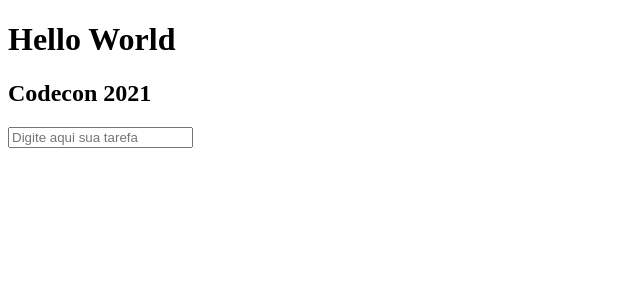
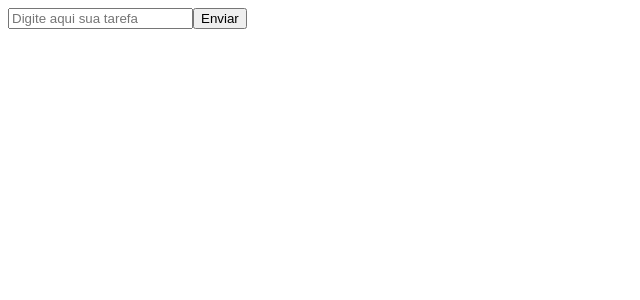
Before and after one commit to pfanovaes/todolist, a React (Create React App) app in the folder todo/: page / in a window 1280 px wide. Shown: the top 300 px of the page, without its empty margins (0-640 px from the left). Built offline with nearby package versions, Linux system fonts and the light colour scheme.

Commit message:
Create addItem function

```diff
--- a/todo/src/ToDoList.js
+++ b/todo/src/ToDoList.js
@@ -1,10 +1,47 @@
 import React, { Component } from 'react';
 
 class ToDoList extends Component {
+    constructor(props) {
+        super(props);
+        this.addItem = this.addItem.bind(this);
+
+        this.state = {
+            Item:[]
+        };
+    }
+
+    addItem(e) {
+        if (this._inputElement.value !== "") {
+            var newItem = {
+                text: this._inputElement.value,
+                key: Date.now()
+
+            };
+
+            this.setState((previouslyState) => {
+                return {
+                    items: previouslyState.items.concat(newItem)
+                };
+            });
+
+            this._inputElement.value = "";
+        }
+
+        e.preventDefault();
+    }
+
+
+
+
+
+
     render() {
         return (
             <>
-                <input placeholder= "Digite aqui sua tarefa" />
+                <form onSubmit={ this.addItem }>
+                <input ref={ (e) => this.inputElement = e} placeholder= "Digite aqui sua tarefa" />
+                <button type="submit">Enviar</button>
+                </form>
             </>
         );
 
--- a/todo/src/index.js
+++ b/todo/src/index.js
@@ -1,14 +1,12 @@
 import React from 'react';
 import ReactDOM from 'react-dom';
-import App from './App';
 import "./style.css";
 import ToDoList from "./ToDoList.js";
 
 
 ReactDOM.render(
   <React.StrictMode>
-    <App />
-    <ToDoList />
+      <ToDoList />
   </React.StrictMode>,
   document.getElementById('root')
 );
```
